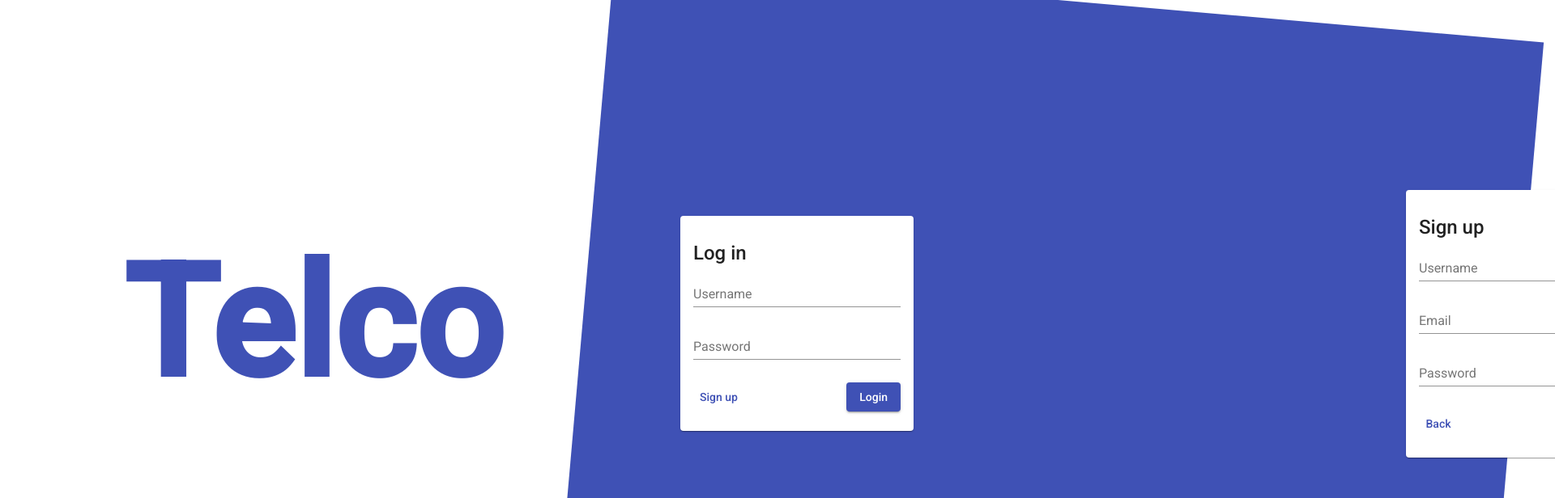
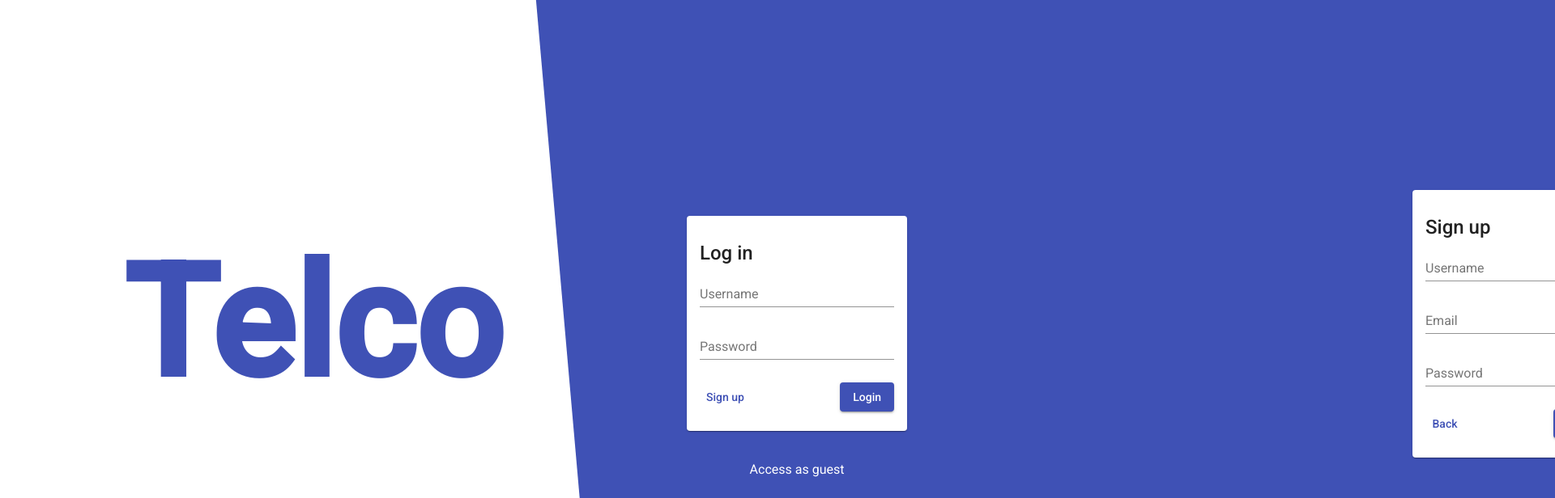
Before and after one commit to giuseppemontanaro/telco, an Angular app in the folder frontend/: page /login in a window 1280 px wide. Shown: the top 616 px of the page at 81% size, 1920 px wide, since content can reach past the window. Built offline with nearby package versions, Linux system fonts and the light colour scheme.

Commit message:
aggiunto accesso guest

```diff
--- a/frontend/src/app/app-routing.module.ts
+++ b/frontend/src/app/app-routing.module.ts
@@ -13,7 +13,6 @@ const routes: Routes = [
   {
     path: 'home',
     component: HomeComponent,
-    canActivate: [AuthGuard]
   },
   // {
   //   path: 'employee',
--- a/frontend/src/app/components/home/home.component.html
+++ b/frontend/src/app/components/home/home.component.html
@@ -1,6 +1,6 @@
 <mat-toolbar>
     <div class="toolbar-container">
         <span id="telco">Telco</span>
-        <span id="user">Hi, {{user.username}}!</span>
+        <span id="user" *ngIf="!!user">Hi, {{user.username}}!</span>
     </div>
 </mat-toolbar>
--- a/frontend/src/app/components/login/login.component.html
+++ b/frontend/src/app/components/login/login.component.html
@@ -5,7 +5,8 @@
     </div>
 
     <div class="inner-container">
-        <mat-card [@toDisappered]="signUpPressed ? 'disappered' : 'visible'" class="login-card">
+        <div class="login-container" [@toDisappered]="signUpPressed ? 'disappered' : 'visible'" >
+            <mat-card class="login-card">
                 <form class="login-form" [formGroup]="loginForm" (ngSubmit)="login()" (keyup.enter)="login()">
                     <mat-card-title>Log in</mat-card-title>
                     <mat-form-field>
@@ -23,6 +24,9 @@
                     <button (click)="login()" mat-raised-button type="submit" color="primary">Login</button>
                 </mat-card-actions>
             </mat-card>
+            <a routerLink="/home" routerLinkActive="active">Access as guest</a>
+        </div>
+
 
         <mat-card [@appearFromRight]="signUpPressed ? 'center' : 'right'" class="login-card">
             <form class="signup-form" [formGroup]="signupForm" (ngSubmit)="signup()" (keyup.enter)="signup()">
@@ -45,7 +49,8 @@
                 <button (click)="signup()" mat-raised-button color="primary">Confirm</button>
             </mat-card-actions>
         </mat-card>
+
     </div>
 </div>
 
-<div class="background"></div>
+<div class="background" [@rotate]="signUpPressed ? 'right-rotation' : 'left-rotation'"></div>
--- a/frontend/src/app/components/login/login.component.scss
+++ b/frontend/src/app/components/login/login.component.scss
@@ -17,30 +17,28 @@
         display: flex;
         justify-content: center;
         align-items: center;
-        overflow-y: hidden;
 
         h1 {
             left: 0;
         }
 
-        .login-card {
-            position: absolute;
-            width: 20%;
-            padding: 2rem 1rem 2rem 1rem;
+        .login-container {
+            display: flex;
+            justify-content: center;
+            align-items: center;
+            flex-direction: column;
 
-            mat-form-field {
-                width: 100%;
-            }
-
-            mat-card-actions {
-                display: flex;
-                justify-content: space-between;
+            a {
+                margin-top: 45vh;
+                position: relative;
+                color: #fff;
+                text-decoration: none;
             }
         }
 
-        .signup-card {
+        .login-card {
             position: absolute;
-            width: 20%;
+            width: 15rem;
             padding: 2rem 1rem 2rem 1rem;
 
             mat-form-field {
@@ -55,14 +53,12 @@
     }
 }
 
-
 .background {
     left: 55%;
-    top: -100%;
+    top: -120%;
     position: relative;
     background-color: #3F51B5;
     height: 150%;
-    width: 90%;
+    width: 150%;
     z-index: -1;
-    transform: rotate(5deg);
 }
--- a/frontend/src/app/components/login/login.component.ts
+++ b/frontend/src/app/components/login/login.component.ts
@@ -38,6 +38,20 @@ import { AuthenticationService } from 'src/app/services/authentication.service';
         animate('1s')
       ]),
       transition('center => right', [
+        animate('1s')
+      ]),
+    ]),
+    trigger('rotate', [
+      state('right-rotation', style({
+        transform: 'rotate(5deg)'
+      })),
+      state('left-rotation', style({
+        transform: 'rotate(-5deg)'
+      })),
+      transition('right-rotation => left-rotation', [
+        animate('1s')
+      ]),
+      transition('left-rotation => right-rotation', [
         animate('1s')
       ]),
     ])
@@ -93,4 +107,5 @@ export class LoginComponent implements OnInit {
         this.signUpPressed = false;
       });
   }
+
 }
--- a/frontend/src/app/services/authentication.service.ts
+++ b/frontend/src/app/services/authentication.service.ts
@@ -34,4 +34,5 @@ export class AuthenticationService {
     this.model.putBean(Const.USER, null);
     this.router.navigate(['/login']);
   }
+
 }
```
Lines whose indentation alone changed are shown as unchanged.
